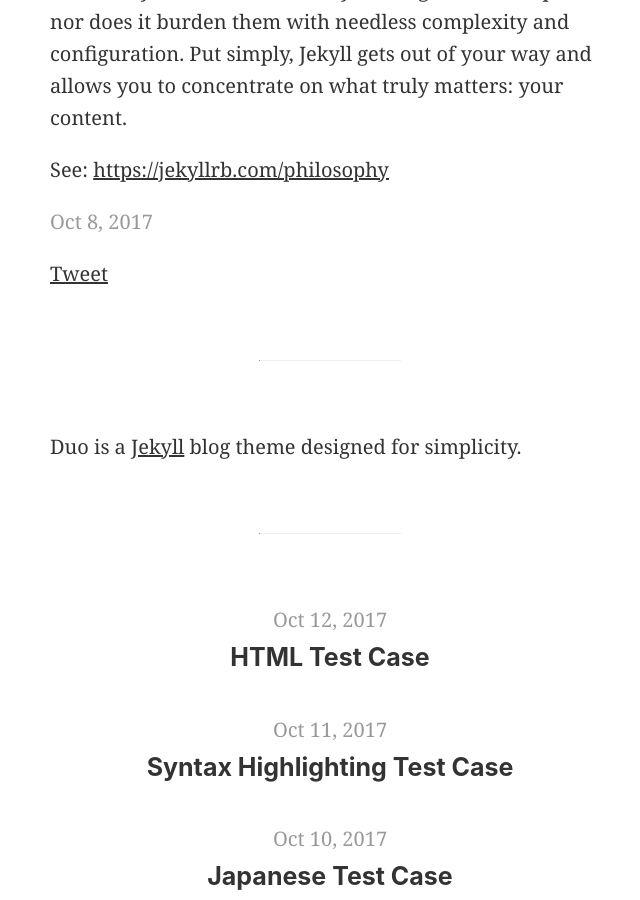
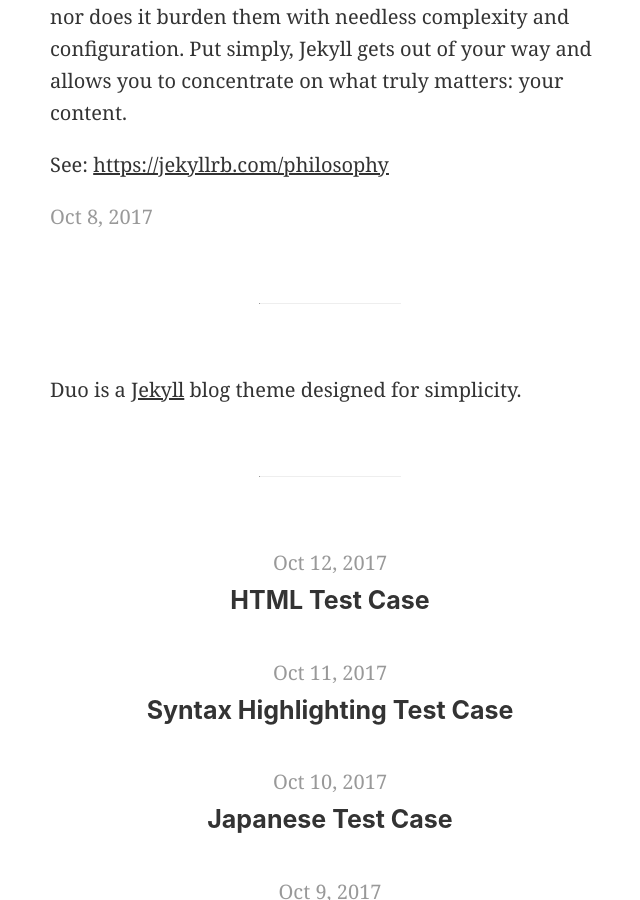
Before and after one commit to chibicode/duo, a Jekyll site: the page built from _posts/2017-10-08-hello-world.md, in a window 1280 px wide and 900 px high, scrolled down 793 px. Shown: the whole window, without its empty margins (310-950 px from the left). Built offline with Jekyll 4.4.1, drawn with Linux system fonts in a browser that asks for light colours; comment, search, counter and statistics services are not loaded.

Commit message:
Remove bottom tweet button

```diff
--- a/_layouts/default.html
+++ b/_layouts/default.html
@@ -51,7 +51,7 @@
         <section class="pv2">
           <h1 class="mt0 mb1">{{page.title}}</h1>
           {% if page.date %}
-            <p class="silver mt0 mb3 pb1">
+            <p class="silver mt0">
               <time datetime="{{ page.date | date_to_xmlschema }}">
                 {{page.date | date: site.date_format }}
               </time>
@@ -72,13 +72,6 @@
               </time>
             </p>
           {% endif %}
-          <p>
-            <a class="twitter-share-button"
-            href="https://twitter.com/intent/tweet"
-            data-size="large"
-            data-via="{{ site.twitter_account }}">
-            Tweet</a>
-          </p>
         </section>
         <hr />
         <section class="pv2">
```
